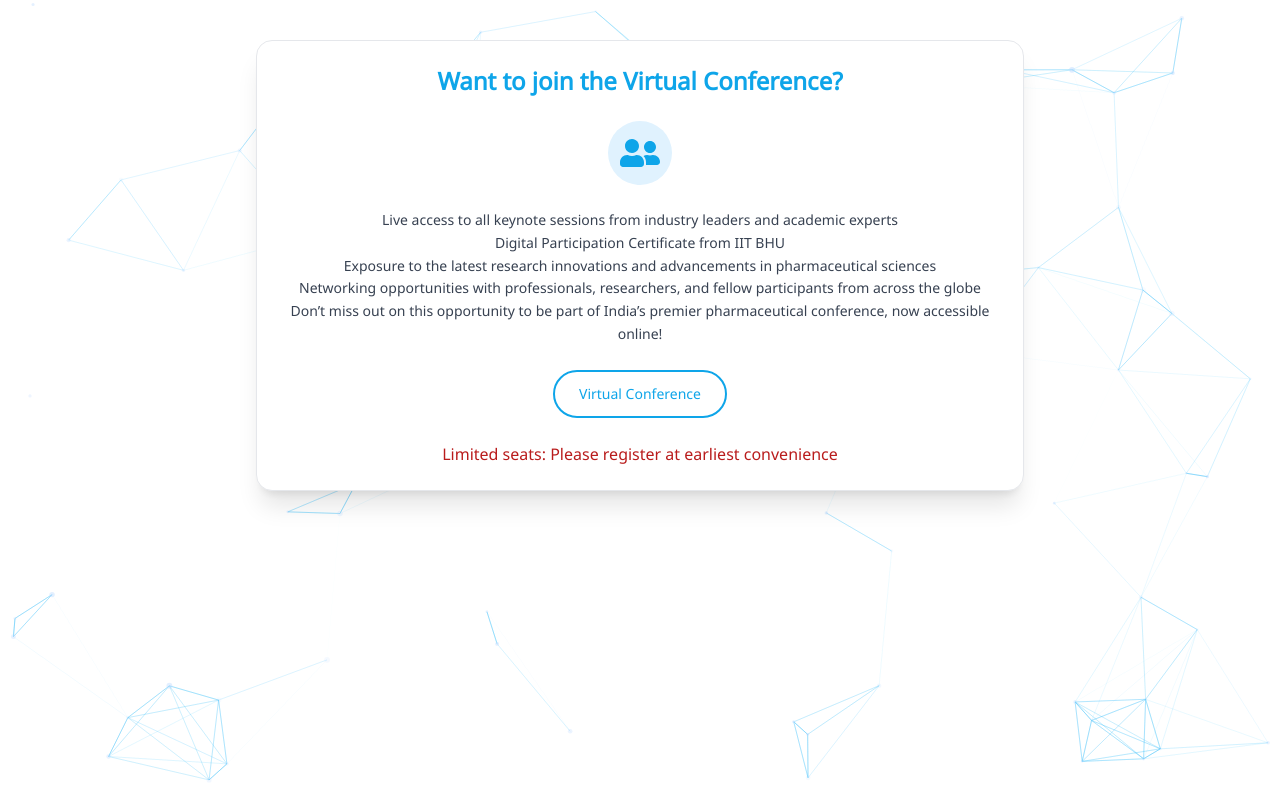
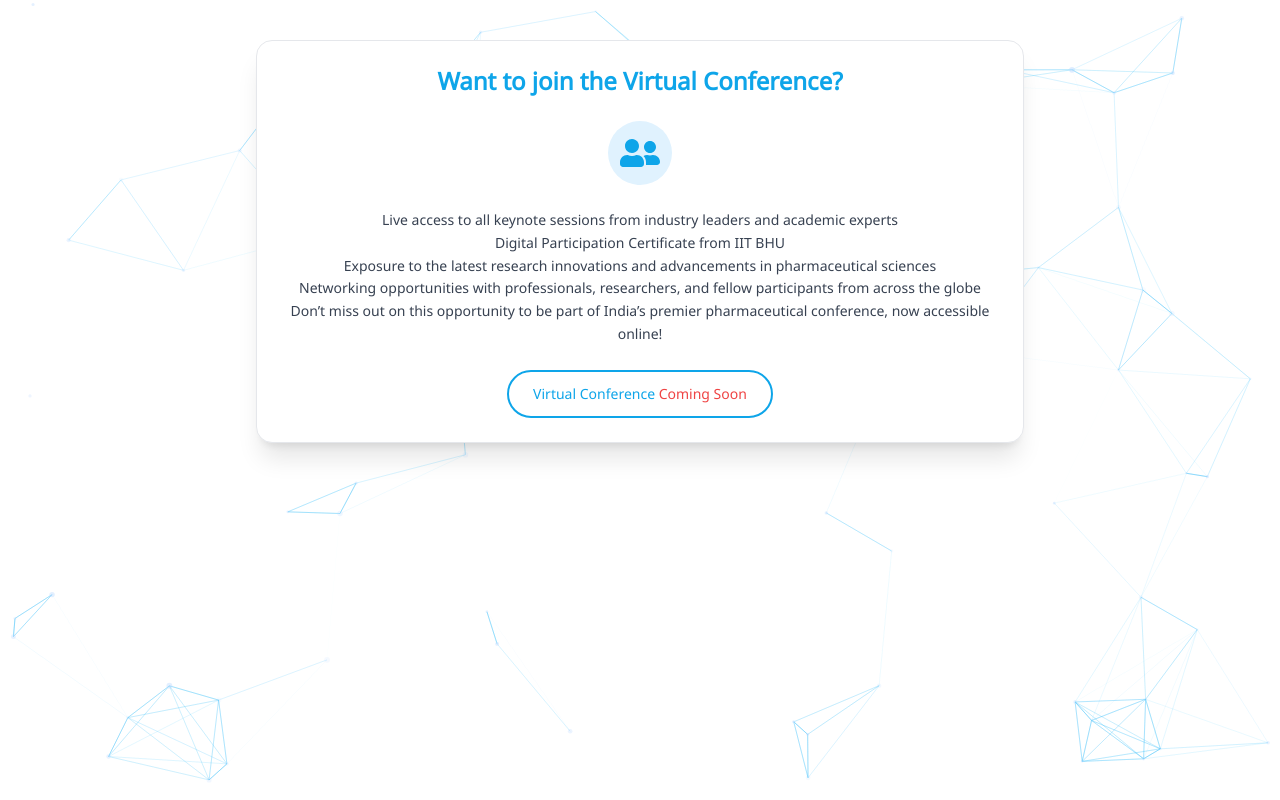
Before and after one commit to devrungta/Spirit26, a React (Vite) app: page /virtual-conferrence in a window 1280 px wide. Built offline with nearby package versions, Linux system fonts and the light colour scheme; no server answers.

Commit message:
Turning off VC

```diff
--- a/src/Pages/VirtualConferrence.jsx
+++ b/src/Pages/VirtualConferrence.jsx
@@ -19,13 +19,13 @@ const VirtualConference = () => {
                     Don’t miss out on this opportunity to be part of India’s premier pharmaceutical conference, now accessible online!
                 </p>
                 <button
-                    onClick={() =>window.open("https://forms.gle/uHcFQC35A5wfYwkT6 ", "_blank")}
+                    // onClick={() =>window.open("https://forms.gle/uHcFQC35A5wfYwkT6 ", "_blank")}
                     className="relative inline-flex items-center justify-center px-6 py-3 text-sm font-medium text-sky-500 border-2 border-sky-500 rounded-full group hover:text-white transition-all duration-300"
                 >
                     <span className="absolute inset-0 bg-sky-500 scale-x-0 group-hover:scale-x-100 transition-transform duration-300 origin-left rounded-full"></span>
-                    <span className="relative z-10">Virtual Conference</span>
+                    <span className="relative z-10">Virtual Conference <span className="text-red-500">Coming Soon</span></span>
                 </button>
-                <span className="text-red-700 text-center">Limited seats: Please register at earliest convenience</span>
+                {/* <span className="text-red-700 text-center">Limited seats: Please register at earliest convenience</span> */}
             </div>
         </div>
     );
```
